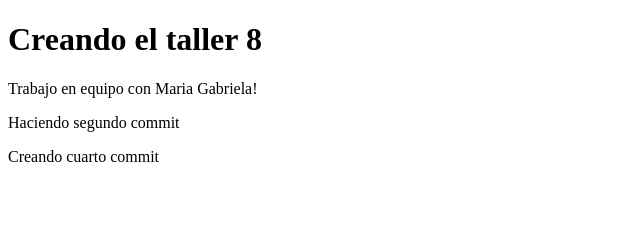
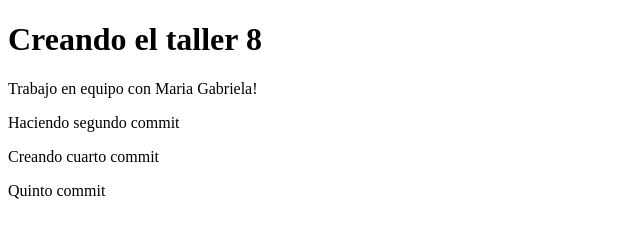
Before and after one commit to NALVARE84523/Taller8, a plain HTML site: page index.html in a window 1280 px wide. Shown: the whole page, without its empty margins (0-640 px from the left). Drawn offline with Linux system fonts and the light colour scheme.

Commit message:
Quinto commit

```diff
--- a/index.html
+++ b/index.html
@@ -19,5 +19,8 @@
     <p>
         Creando cuarto commit
     </p>
+    <p>
+        Quinto commit
+    </p>
 </body>
 </html>
```
